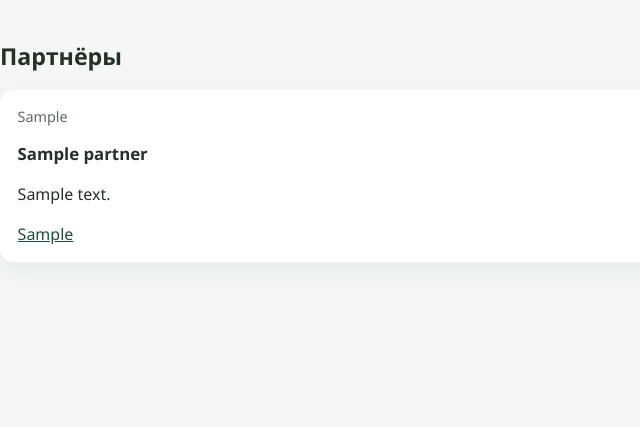
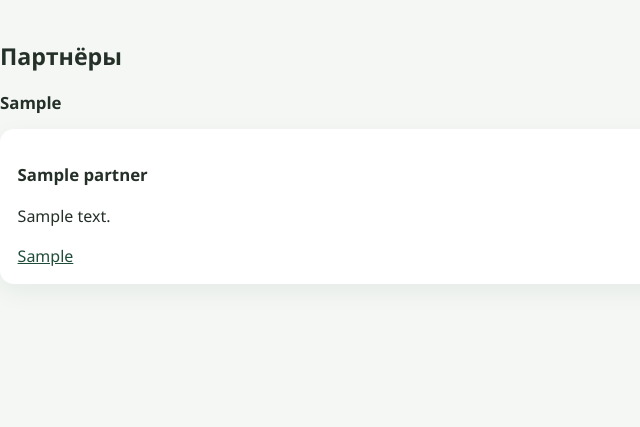
Before and after one commit to Dmitrii9898/noc-portal, a Django app: page /partners/ in a window 1280 px wide. Shown: the part 133-560 px from the top of the page, without its empty margins (0-640 px from the left). Run offline with Django 4.2, Linux system fonts and the light colour scheme; tables that the repository leaves empty hold one stand-in row (values such as "Sample post").

Commit message:
Сгруппировать партнёров по типу.

```diff
--- a/pages/views.py
+++ b/pages/views.py
@@ -101,7 +101,7 @@ def publications(request):
 
 def partners(request):
     request.breadcrumbs = [("Партнёры", None)]
-    return render(request, "pages/partners.html", {"items": Partner.objects.all()})
+    return render(request, "pages/partners.html", {"items": Partner.objects.order_by("kind", "name")})
 
 
 def documents(request):
--- a/templates/pages/partners.html
+++ b/templates/pages/partners.html
@@ -2,10 +2,13 @@
 {% block title %}Партнёры — {{ SITE_NAME }}{% endblock %}
 {% block content %}
 <h1 class="h3">Партнёры</h1>
-{% for item in items %}<article class="card mb-3"><div class="card-body">
-<div class="small text-secondary">{{ item.kind }}</div>
-<h2 class="h5">{{ item.name }}</h2>
+{% regroup items by kind as groups %}
+{% for group in groups %}
+<h2 class="h5">{{ group.grouper }}</h2>
+{% for item in group.list %}<article class="card mb-3"><div class="card-body">
+<h3 class="h5">{{ item.name }}</h3>
 <p>{{ item.description }}</p>
 {% if item.site %}<a href="{{ item.site }}">{{ item.site }}</a>{% endif %}
 </div></article>{% endfor %}
+{% endfor %}
 {% endblock %}
```
